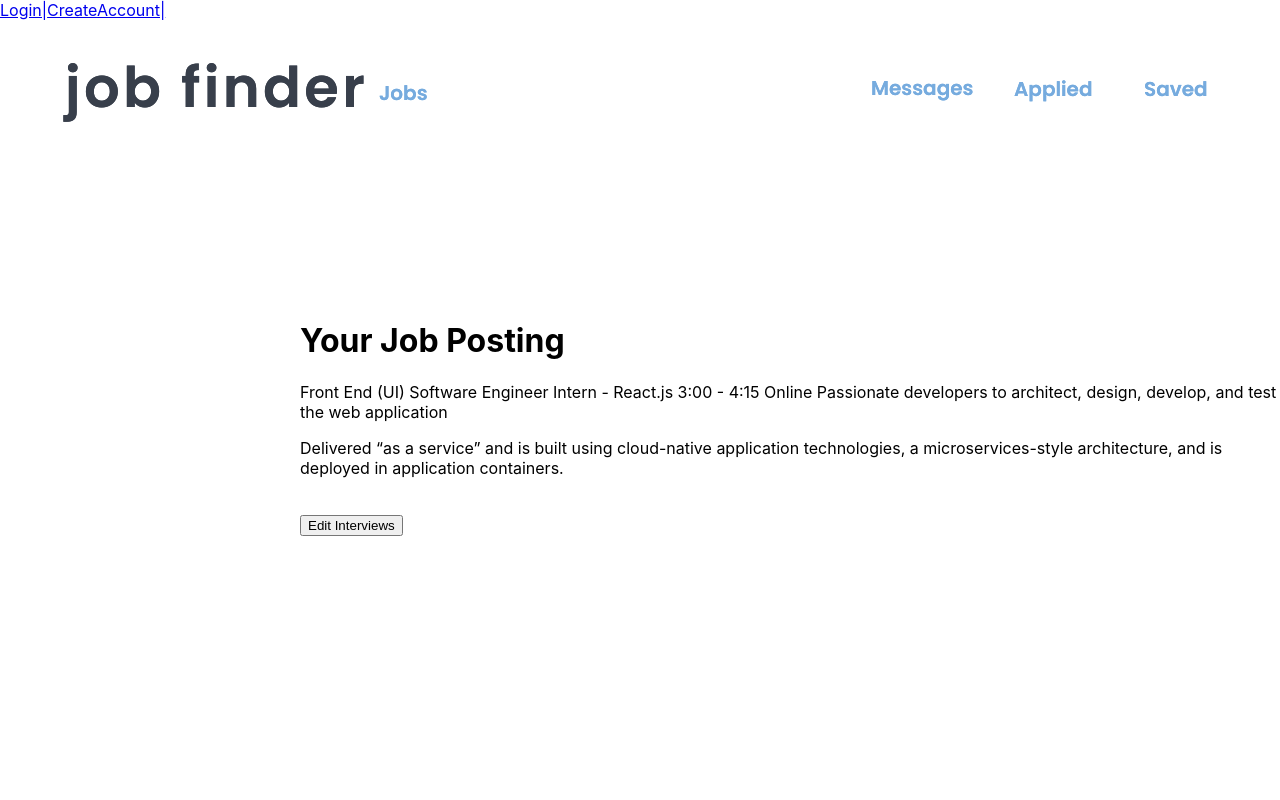
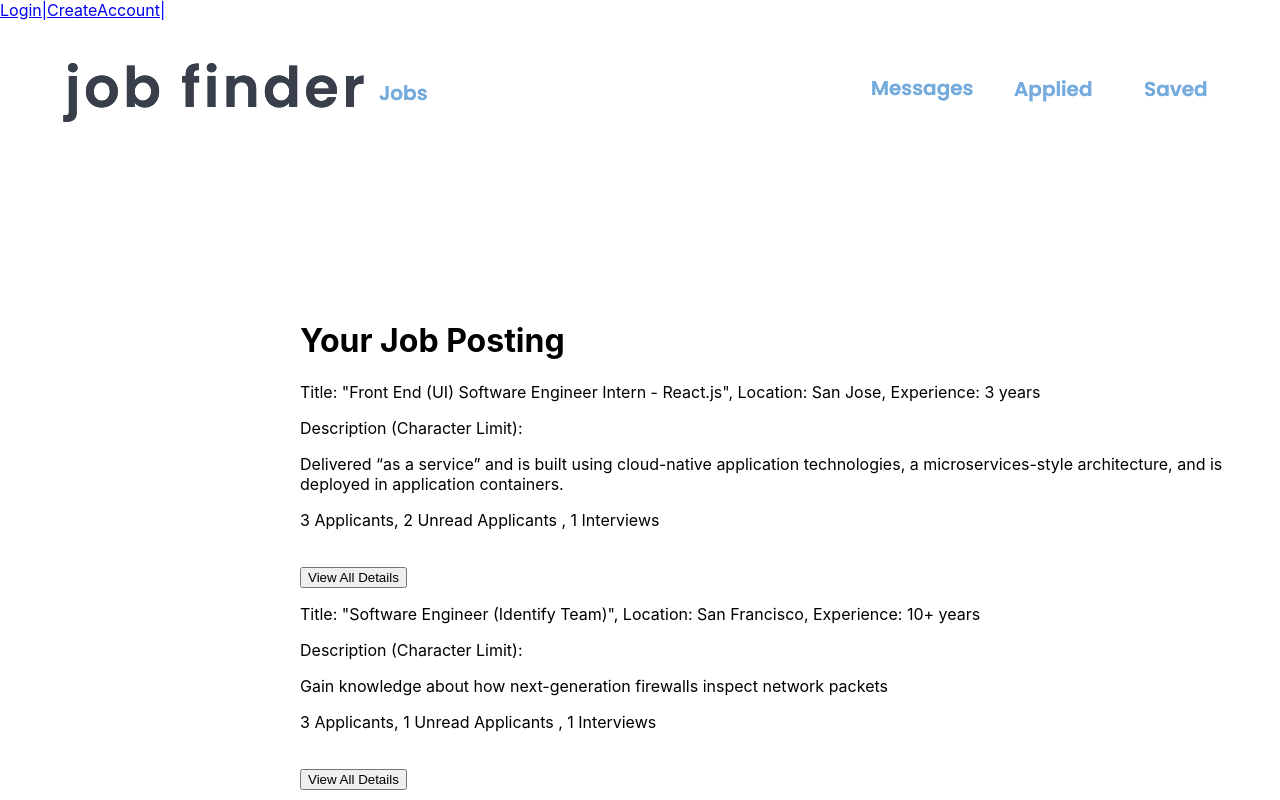
Before and after one commit to devonnadang/job-listing, a React (Create React App) app in the folder client/: page /EmployerDash in a window 1280 px wide. Shown: the top 800 px of the page. Built offline with nearby package versions, Linux system fonts and the light colour scheme.

Commit message:
employer dashboard view all details

```diff
--- /dev/null
+++ b/client/src/component/EmployerDashViewAll.js
@@ -0,0 +1,75 @@
+import React, {useEffect, useState}  from "react";
+
+function EmployerDashViewAll(props){
+
+    const [form, setForm] = useState(false);
+
+    function EmployerForm(props) {
+
+        if (!props.formClicked) {
+            return null;
+        }
+
+        return(
+            <div>
+                <h3>Applicants</h3><br></br><br></br>
+                <table >
+                    <tr>
+                        <th>Name</th>
+                        <th>Education</th>
+                        <th>Experience</th>
+                    </tr>
+
+                    <tr>
+                        <td>Jane Doe</td>
+                        <td>San Jose State University</td>
+                        <td>3 years, Java, Python, C++</td>
+                    </tr>
+
+                </table>
+                <h3> Unread Candidates </h3><br></br><br></br>
+                <table >
+                    <tr>
+                        <th>Name</th>
+                        <th>Education</th>
+                        <th>Experience</th>
+                    </tr>
+
+                    <tr>
+                        <td>Jane Doe</td>
+                        <td>San Jose State University</td>
+                        <td>3 years, Java, Python, C++</td>
+                    </tr>
+
+                </table>
+                <h3> Interviews </h3><br></br><br></br>
+                <table >
+                    <tr>
+                        <th>Name</th>
+                        <th>Date</th>
+                        <th>Time</th>
+                        <th># of interviews</th>
+                    </tr>
+
+                    <tr>
+                        <td>Jane Doe</td>
+                        <td>4/16/2022</td>
+                        <td>3:00 pm</td>
+                        <td>3</td>
+                    </tr>
+
+                </table>
+            </div>
+        );
+    }
+
+
+    return(
+        <div>
+            <EmployerForm formClicked={form} />
+            <button onClick={() => setForm((prevForm => !prevForm))} variant="outlined"> {form ? 'Cancel' : 'View All Details'} </button>
+        </div>
+    );
+ }
+
+export default EmployerDashViewAll;
--- a/client/src/component/EmployerJob.js
+++ b/client/src/component/EmployerJob.js
@@ -1,11 +1,21 @@
-import React from "react";
+
+import Button from '@mui/material/Button';
+import React, {useEffect, useState}  from "react";
+import EmployerDashViewAll from "../component/EmployerDashViewAll";
 
 function EmployerJob(props) {
     return (
         <div>
-            <p> {props.title} {props.start} - {props.end} {props.location} {props.experience}</p>
-            <p> {props.description} </p>
+            <p> Title: "{props.title}", Location: {props.location}, Experience: {props.experience}</p>
+            <p></p>
+            <p>Description (Character Limit):</p>
+            <p> {props.description}</p>
+            <p></p>
+            <p> {props.application} Applicants, {props.unreadApp} Unread Applicants , {props.interview} Interviews </p>
             <br></br>
+             {/* <Button variant="text" > View All Details </Button>  */}
+             <EmployerDashViewAll/>
+
         </div>
     );
 }
--- a/client/src/pages/EmployerDashboard.js
+++ b/client/src/pages/EmployerDashboard.js
@@ -12,32 +12,6 @@ import styles from './UserProfile.module.css';
 import EmployerJobPosting from './EmployerJobPosting.js'
 
 function EmployerDashboard(props) {
-
-const [interviews, setInterviews] = useState([
-        {
-            id: uuid(),
-            name: "Huge Michael",
-            date: "Mar 13, 2022",
-            start: "3:00",
-            end: "4:15",
-            location: "Online",
-            interviewstage: "Interviewing"
-        }
-    ]);
-
-    function update (name, date, start, end, location, interviewstage) {
-        let newInterviews =
-        {
-            id: uuid(),
-            name: name,
-            date: date,
-            start: start,
-            end: end,
-            location: location,
-            interviewstage: interviewstage
-        }
-        setInterviews(interviews => [...interviews, newInterviews]);
-    }
 
     // function editInterviews() {
     //     alert("add edit interview function here");
--- a/client/src/pages/EmployerJobPosting.js
+++ b/client/src/pages/EmployerJobPosting.js
@@ -9,31 +9,51 @@ import Stack from '@mui/material/Stack';
 import Navigation from '../component/Navigation';
 import { StylesContext } from "@material-ui/styles";
 import styles from './UserProfile.module.css';
+import Button from '@mui/material/Button';
+import EmployerDashboard from "./EmployerDashboard";
+import EmployerDashViewAll from "../component/EmployerDashViewAll";
 
 function EmployerJobPosting(props) {
 
     const [jobinfo, setjobinfo] = useState([
         {
             title: "Front End (UI) Software Engineer Intern - React.js",
-            start: "3:00",
-            end: "4:15",
-            location: "Online",
-            experience: "Passionate developers to architect, design, develop, and test the web application",
+            location: "San Jose",
+            experience: "3 years",
             description:"Delivered “as a service” and is built using cloud-native application technologies, a microservices-style architecture, and is deployed in application containers.",
-        }
+            application: "3",
+            unreadApp: "2",
+            interview: "1",
+
+         },
+         {
+             title: "Software Engineer (Identify Team)",
+             location: "San Francisco",
+             experience: "10+ years",
+             description:"Gain knowledge about how next-generation firewalls inspect network packets",
+             application: "3",
+             unreadApp: "1",
+             interview: "1"
+         }
+
     ]);
 
-    function update (title, start, end, location, experience, description) {
-        let newJobInfo =
-        {
-            title: title,
-            start: start,
-            end: end,
-            location: location,
-            experience: experience,
-            description: description,
-        }
-        setjobinfo(joninfo=> [...jobinfo, newJobInfo]);
+    // function update (title, start, end, location, experience, description, application, unreadApp, interview) {
+    //     let newJobInfo =
+    //     {
+    //         title: title,
+    //         location: location,
+    //         experience: experience,
+    //         description: description,
+    //         application: application,
+    //         unreadApp: unreadApp,
+    //         interview: interview
+    //     }
+    //     setjobinfo(joninfo=> [...jobinfo, newJobInfo]);
+    // }
+
+    function viewAll(name, education, experience){
+        alert("view all details here");
     }
 
     return  (
@@ -47,13 +67,15 @@ function EmployerJobPosting(props) {
             {
                 jobinfo.map((jobinfo) => (<EmployerJob
                     title = {jobinfo.title}
-                    start = {jobinfo.start}
-                    end = {jobinfo.end}
                     location = {jobinfo.location}
                     experience = {jobinfo.experience}
-                    description = {jobinfo.description}/>))
+                    description = {jobinfo.description}
+                    application = {jobinfo.application}
+                    unreadApp = {jobinfo.unreadApp}
+                    interview = {jobinfo.interview}
+                    />))
             }
-            <button className={styles.button}> Edit Interviews </button>
+
             </div>
         </div>
         </div>
```
Also changed, not shown: 1 other file (tests, documents, lock files or other folders).
